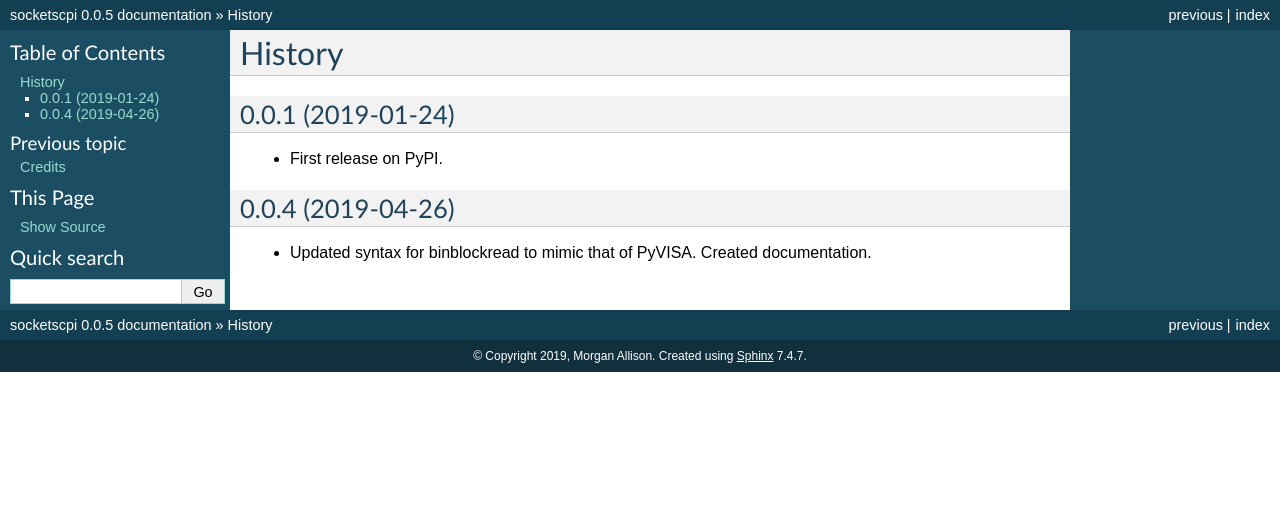
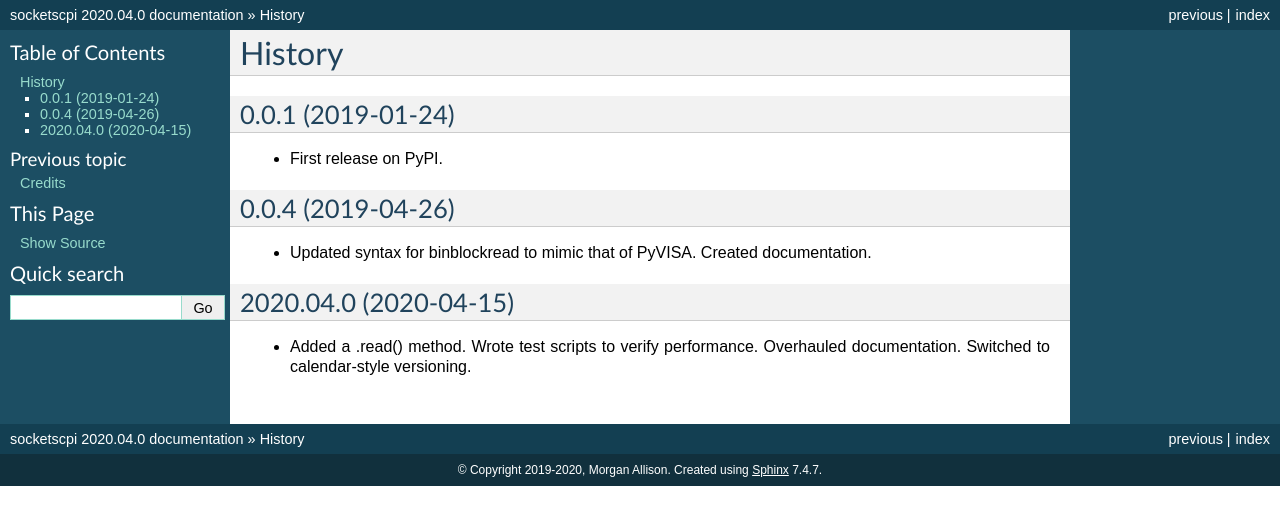
Before and after one commit to morgan-at-keysight/socketscpi, a Sphinx documentation site: the page built from docs/history.rst, in a window 1280 px wide. Shown: the top 525 px of the page. Built offline with Sphinx 7.4.7, drawn with Linux system fonts in a browser that asks for light colours.

Commit message:
Updated documentation link and versions.

```diff
--- a/README.rst
+++ b/README.rst
@@ -30,7 +30,7 @@ Features
 
 
 * Free software: GNU General Public License v3
-* Documentation: https://socketscpi.readthedocs.io.
+* Documentation: https://socketscpi.readthedocs.io/en/latest/history.html
 
 
 Credits
--- a/docs/conf.py
+++ b/docs/conf.py
@@ -48,7 +48,7 @@ master_doc = 'index'
 
 # General information about the project.
 project = u'socketscpi'
-copyright = u"2019, Morgan Allison"
+copyright = u"2019-2020, Morgan Allison"
 author = u"Morgan Allison"
 
 # The version info for the project you're documenting, acts as replacement
--- a/docs/history.rst
+++ b/docs/history.rst
@@ -11,3 +11,8 @@ History
 ------------------
 
 * Updated syntax for binblockread to mimic that of PyVISA. Created documentation.
+
+2020.04.0 (2020-04-15)
+----------------------
+
+* Added a .read() method. Wrote test scripts to verify performance. Overhauled documentation. Switched to calendar-style versioning.
--- a/setup.cfg
+++ b/setup.cfg
@@ -1,5 +1,5 @@
 [bumpversion]
-current_version = 0.0.5
+current_version = 2020.04.0
 commit = True
 tag = True
 
--- a/setup.py
+++ b/setup.py
@@ -48,6 +48,6 @@ setup(
     test_suite='tests',
     tests_require=test_requirements,
     url='https://github.com/morgan-at-keysight/socketscpi',
-    version='0.0.5',
+    version='2020.04.0',
     zip_safe=False,
 )
--- a/socketscpi/__init__.py
+++ b/socketscpi/__init__.py
@@ -1,6 +1,6 @@
 __author__ = """Morgan Allison"""
 __email__ = 'morgan.j.allison@gmail.com'
-__version__ = '0.0.5'
+__version__ = '2020.04.0'
 
 # For ease of use
 from socketscpi.socketscpi import *
```
